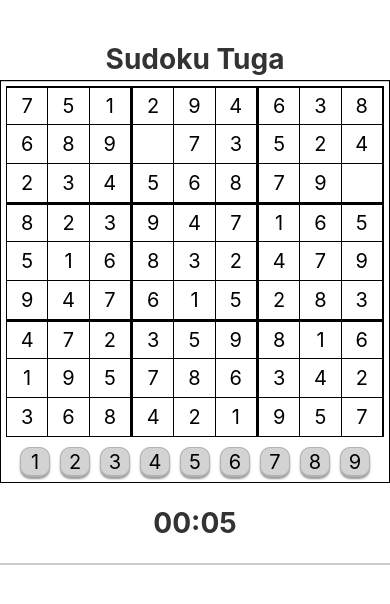
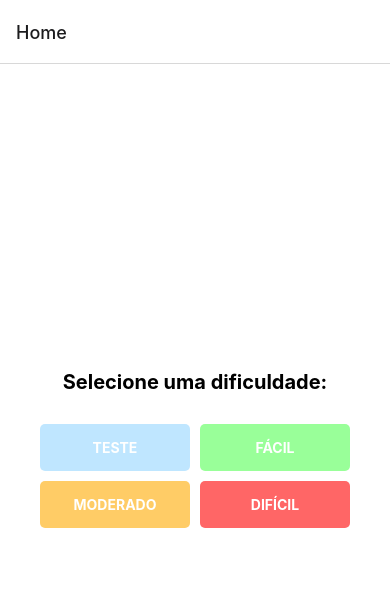
Before and after one commit to ruilealsilva/sudoku, a React Native app: screen /Home in a window 390 px wide. Shown: the top 604 px of the page. Built offline with nearby package versions, Linux system fonts and the light colour scheme.

Commit message:
Update to use pages and etc. Looking good so far

```diff
--- a/App.js
+++ b/App.js
@@ -1,90 +1,22 @@
-import React, { useState, useEffect } from "react";
-import { StyleSheet, TouchableWithoutFeedback, View } from "react-native";
-import Header from "./components/Header";
-import SudokuBoard from "./components/SudokuBoard";
-import Timer from "./components/Timer";
-import FinishModal from "./components/FinishModal";
-import generateBoard from "./utils/generateBoard";
+import React from "react";
+import { NavigationContainer } from "@react-navigation/native";
+import { createStackNavigator } from "@react-navigation/stack";
+import Game from "./pages/Game";
+import Home from "./pages/Home";
 
-function compareArrays(arr1, arr2) {
-  return JSON.stringify(arr1) === JSON.stringify(arr2);
-}
-
-const emptyBoard = Array.from({ length: 9 }, () =>
-  Array.from({ length: 9 }, () => 0)
-);
-
-//
-// Next steps: difficulty and maybe high score.
+const Stack = createStackNavigator();
 
 export default function App() {
-  const [board, setBoard] = useState(emptyBoard);
-  const [isOutsideClick, setIsOutsideClick] = useState(false);
-  const [levelSolution, setLevelSolution] = useState(false);
-  const [time, setTime] = useState(0);
-  const [isTimerRunning, setIsTimerRunning] = useState(false);
-  const [isFinishModalVisible, setIsFinishModalVisible] = useState(false);
-
-  const handleNewGame = () => {
-    const { puzzle, solution } = generateBoard("test");
-    setTime(0);
-    setIsTimerRunning(true);
-    setBoard(puzzle);
-    setLevelSolution(solution);
-  };
-
-  useEffect(() => {
-    handleNewGame();
-  }, []);
-
-  useEffect(() => {
-    const isBoardFilled = board.every((row) => row.every((cell) => cell !== 0));
-    const isBoardCorrect = isBoardFilled && compareArrays(board, levelSolution);
-
-    if (isBoardCorrect) {
-      // Board is solved
-      setIsTimerRunning(false);
-      setIsFinishModalVisible(true);
-    } else {
-      // Board is not solved
-      // Do something else, like show an error message or reset the board
-    }
-  }, [board]);
-
-  const handleTimerTick = () => {
-    setTime((prevTime) => prevTime + 1);
-  };
-
-  const handleCloseModal = () => {
-    setIsFinishModalVisible(false);
-    handleNewGame();
-  };
-
   return (
-    <TouchableWithoutFeedback onPress={() => setIsOutsideClick(true)}>
-      <View style={styles.container}>
-        <Header title={"Sudoku Tuga"} />
-        <SudokuBoard
-          board={board}
-          time={time}
-          onChange={(newBoard) => setBoard(newBoard)}
-          isOutsideClick={isOutsideClick}
-          setIsOutsideClick={setIsOutsideClick}
+    <NavigationContainer>
+      <Stack.Navigator>
+        <Stack.Screen name="Home" component={Home} />
+        <Stack.Screen
+          name="Game"
+          component={Game}
+          options={{ headerTitle: "Sudoku" }}
         />
-        <Timer isRunning={isTimerRunning} onTimeChange={handleTimerTick} />
-        <FinishModal
-          isVisible={isFinishModalVisible}
-          time={time}
-          onClose={handleCloseModal}
-        />
-      </View>
-    </TouchableWithoutFeedback>
+      </Stack.Navigator>
+    </NavigationContainer>
   );
 }
-
-const styles = StyleSheet.create({
-  container: {
-    flex: 1,
-    backgroundColor: "#fff",
-  },
-});
--- /dev/null
+++ b/pages/Game.js
@@ -0,0 +1,95 @@
+import React, { useState, useEffect } from "react";
+import { StyleSheet, TouchableWithoutFeedback, View } from "react-native";
+import { useRoute } from "@react-navigation/native";
+import Header from "../components/Header";
+import SudokuBoard from "../components/SudokuBoard";
+import Timer from "../components/Timer";
+import FinishModal from "../components/FinishModal";
+import generateBoard from "../utils/generateBoard";
+
+function compareArrays(arr1, arr2) {
+  return JSON.stringify(arr1) === JSON.stringify(arr2);
+}
+
+const emptyBoard = Array.from({ length: 9 }, () =>
+  Array.from({ length: 9 }, () => 0)
+);
+
+//
+// Next steps: difficulty and maybe high score.
+
+const Game = () => {
+  const [board, setBoard] = useState(emptyBoard);
+  const [isOutsideClick, setIsOutsideClick] = useState(false);
+  const [levelSolution, setLevelSolution] = useState(false);
+  const [time, setTime] = useState(0);
+  const [isTimerRunning, setIsTimerRunning] = useState(false);
+  const [isFinishModalVisible, setIsFinishModalVisible] = useState(false);
+  const route = useRoute();
+
+  const handleNewGame = () => {
+    const difficulty = route.params?.difficulty || "moderate";
+    const { puzzle, solution } = generateBoard(difficulty);
+    setTime(0);
+    setIsTimerRunning(true);
+    setBoard(puzzle);
+    setLevelSolution(solution);
+  };
+
+  useEffect(() => {
+    handleNewGame();
+  }, []);
+
+  useEffect(() => {
+    const isBoardFilled = board.every((row) => row.every((cell) => cell !== 0));
+    const isBoardCorrect = isBoardFilled && compareArrays(board, levelSolution);
+
+    if (isBoardCorrect) {
+      // Board is solved
+      setIsTimerRunning(false);
+      setIsFinishModalVisible(true);
+    } else {
+      // Board is not solved
+      // Do something else, like show an error message or reset the board
+    }
+  }, [board]);
+
+  const handleTimerTick = () => {
+    setTime((prevTime) => prevTime + 1);
+  };
+
+  const handleCloseModal = () => {
+    setIsFinishModalVisible(false);
+    handleNewGame();
+  };
+
+  return (
+    <TouchableWithoutFeedback onPress={() => setIsOutsideClick(true)}>
+      <View style={styles.container}>
+        {/* <Header title={"Sudoku Tuga"} /> */}
+        <SudokuBoard
+          board={board}
+          time={time}
+          onChange={(newBoard) => setBoard(newBoard)}
+          isOutsideClick={isOutsideClick}
+          setIsOutsideClick={setIsOutsideClick}
+        />
+        <Timer isRunning={isTimerRunning} onTimeChange={handleTimerTick} />
+        <FinishModal
+          isVisible={isFinishModalVisible}
+          time={time}
+          onClose={handleCloseModal}
+        />
+      </View>
+    </TouchableWithoutFeedback>
+  );
+};
+
+const styles = StyleSheet.create({
+  container: {
+    flex: 1,
+    backgroundColor: "#fff",
+  },
+});
+
+export default Game;
--- /dev/null
+++ b/pages/Home.js
@@ -0,0 +1,71 @@
+import React from "react";
+import { View, Text, StyleSheet, TouchableOpacity } from "react-native";
+import { useNavigation } from "@react-navigation/native";
+
+const difficulties = [
+  { level: "test", label: "Teste", color: "#BFE6FF" },
+  { level: "easy", label: "Fácil", color: "#99ff99" },
+  { level: "moderate", label: "Moderado", color: "#FFCC66" },
+  { level: "hard", label: "Difícil", color: "#FF6666" },
+];
+
+const Home = () => {
+  const navigation = useNavigation();
+
+  const handleDifficultySelect = (difficulty) => {
+    navigation.navigate("Game", { difficulty });
+  };
+
+  return (
+    <View style={styles.container}>
+      <Text style={styles.title}>Selecione uma dificuldade:</Text>
+      <View style={styles.buttonContainer}>
+        {difficulties.map(({ level, label, color }) => (
+          <TouchableOpacity
+            key={level}
+            style={[styles.button, { backgroundColor: color }]}
+            onPress={() => handleDifficultySelect(level)}
+          >
+            <Text style={styles.buttonText}>{label.toUpperCase()}</Text>
+          </TouchableOpacity>
+        ))}
+      </View>
+    </View>
+  );
+};
+
+const styles = StyleSheet.create({
+  container: {
+    flex: 1,
+    backgroundColor: "#fff",
+    alignItems: "center",
+    justifyContent: "center",
+  },
+  title: {
+    fontSize: 20,
+    fontWeight: "bold",
+    marginBottom: 20,
+  },
+  buttonContainer: {
+    flexDirection: "row",
+    flexWrap: "wrap",
+    justifyContent: "center",
+    alignItems: "center",
+    marginTop: 10,
+  },
+  button: {
+    padding: 15,
+    borderRadius: 5,
+    marginBottom: 10,
+    marginHorizontal: 5,
+    minWidth: 150,
+    justifyContent: "center",
+    alignItems: "center",
+  },
+  buttonText: {
+    color: "#fff",
+    fontWeight: "bold",
+  },
+});
+
+export default Home;
```
Also changed, not shown: package.json (+7 -0 lines), 2 other files (tests, documents, lock files or other folders).
